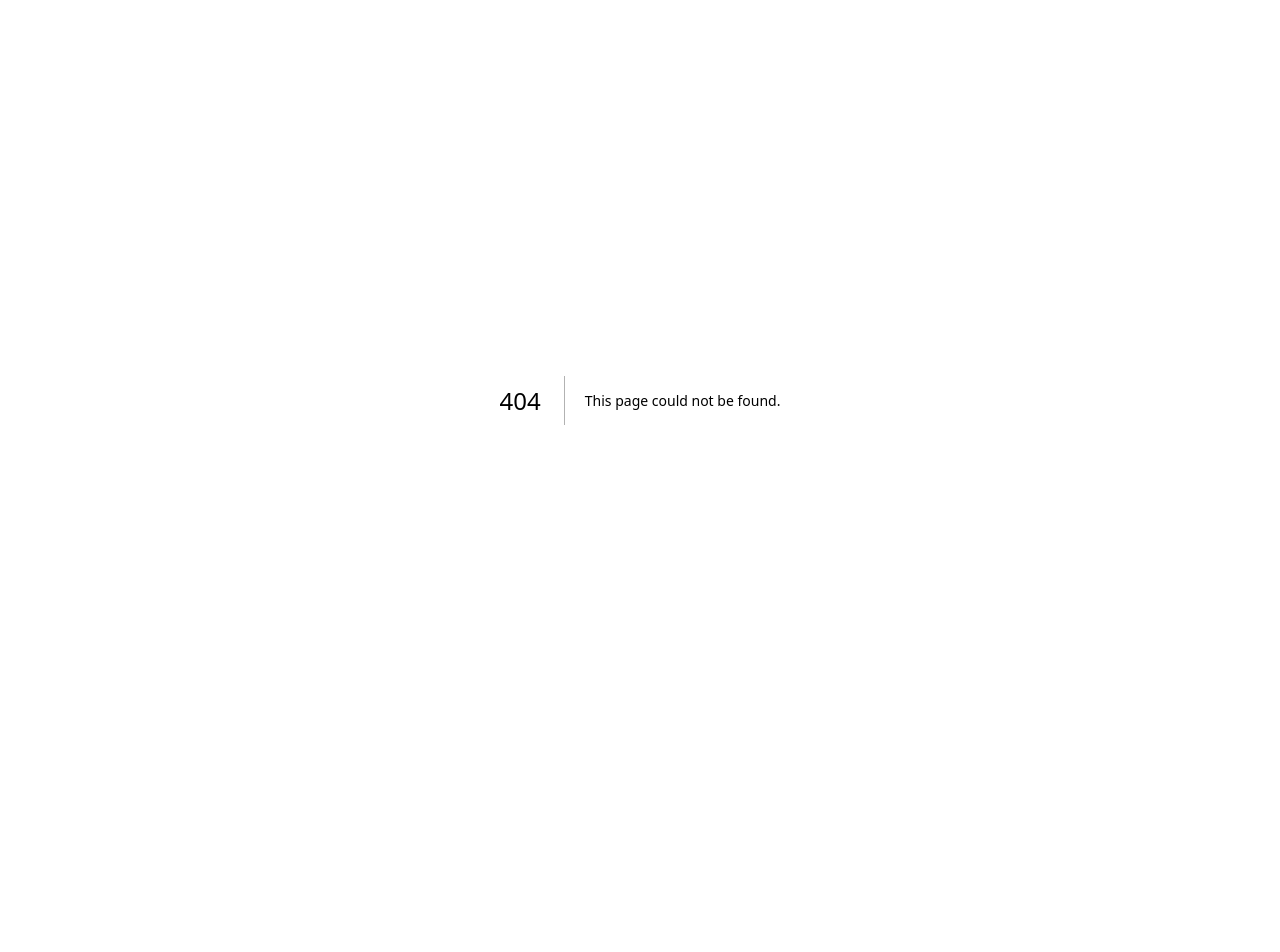
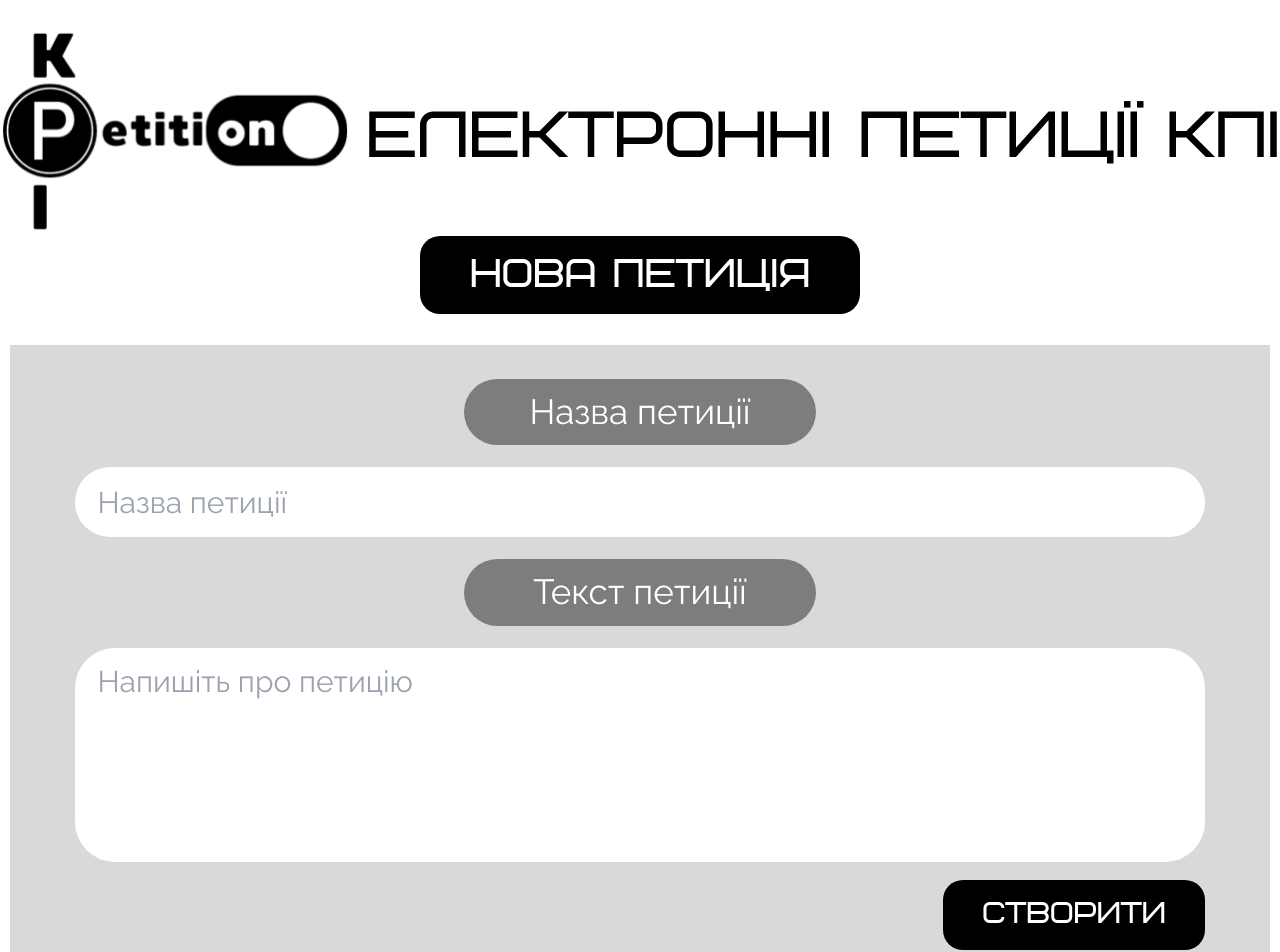
Before and after one commit to petitions-kpi/web, a Next.js app: page /pages/petition-create in a window 1280 px wide. Before the commit this address had no page. Shown: the top 952 px of the page. Before the commit the page ends 800 px from the top, so only its background shows below. Built offline with nearby package versions, Linux system fonts and the light colour scheme.

Commit message:
Added create petition page

```diff
--- /dev/null
+++ b/src/app/pages/petition-create/PetitionCreate.tsx
@@ -0,0 +1,23 @@
+const PetitionCreate = () => {
+  return (
+    <div className="content">
+      <div className="label-name">
+        <p>Назва петиції</p>
+      </div>
+      <div className="input-name">
+        <input type="text" placeholder="Назва петиції"/>
+      </div>
+      <div className="label-name">
+        <p>Текст петиції</p>
+      </div>
+      <div className="textarea-text">
+        <textarea rows={10} placeholder="Напишіть про петицію"></textarea>
+      </div>
+      <div className="button">
+        <button>Створити</button>
+      </div>
+  </div>
+  );
+};
+
+export default PetitionCreate
--- /dev/null
+++ b/src/app/pages/petition-create/page.tsx
@@ -0,0 +1,14 @@
+import PetitionCreate from "./PetitionCreate";
+import Header from "@/app/components/header";
+import Label from "@/app/components/label";
+import "../../styles/petitiomCreate.css"
+
+export default function CreatePetition() {
+  return (
+    <div className="container">
+      <Header />
+      <Label title='Нова петиція'/>
+      <PetitionCreate />
+    </div>
+  );
+}
--- /dev/null
+++ b/src/app/styles/petitiomCreate.css
@@ -0,0 +1,71 @@
+button {
+  margin-top: 40px;
+  height: 70px;
+  background-color: #000;
+  width: 262px;
+  border-radius: 20px;
+  color: #fff;
+  font-family: 'Bicubik';
+  font-size: 30px;
+  transition: .3s;
+}
+
+button:hover {
+  background-color: #2d2d2d;
+}
+
+.container {
+  max-width: 1400px;
+  margin: 0 auto;
+}
+
+.content {
+  background-color: #D9D9D9;
+  padding: 34px 65px;
+  margin: 10px;
+}
+
+.label-name {
+  margin: 0 auto;
+  width: 352px;
+  background-color: #7D7D7D;
+  border-radius: 40px;
+}
+
+.label-name p {
+  font-family: 'Raleway';
+  font-size: 35px;
+  text-align: center;
+  color: #fff;
+  padding: 2% 0;
+}
+
+.input-name input {
+  height: 70px;
+  width: 100%;
+  border-radius: 40px;
+  padding: 0 2%;
+  font-family: 'Raleway';
+  font-size: 30px;
+  margin-top: 22px;
+  margin-bottom: 22px;
+}
+
+.textarea-text {
+  height: 214px;
+}
+
+.textarea-text textarea {
+  margin-top: 22px;
+  border-radius: 40px;
+  width: 100%;
+  height: 100%;
+  resize: none;
+  padding: 1% 2%;
+  font-family: 'Raleway';
+  font-size: 30px;
+}
+
+.button {
+  text-align: right;
+}
```
